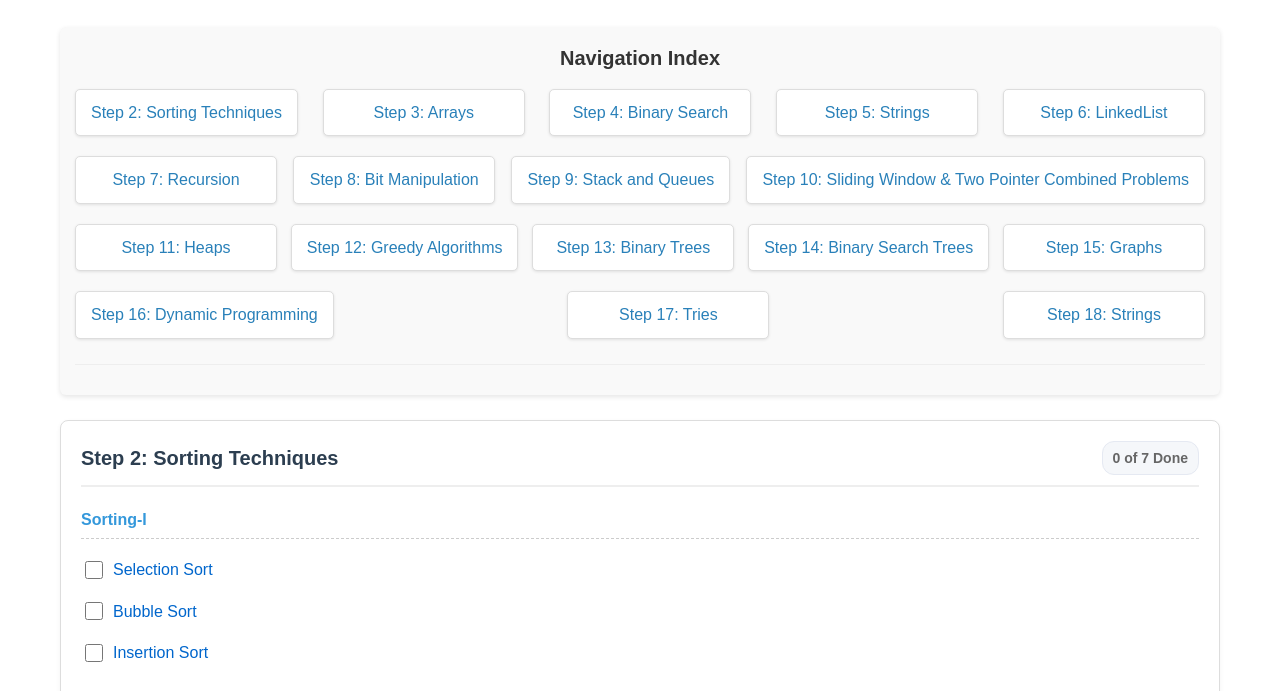
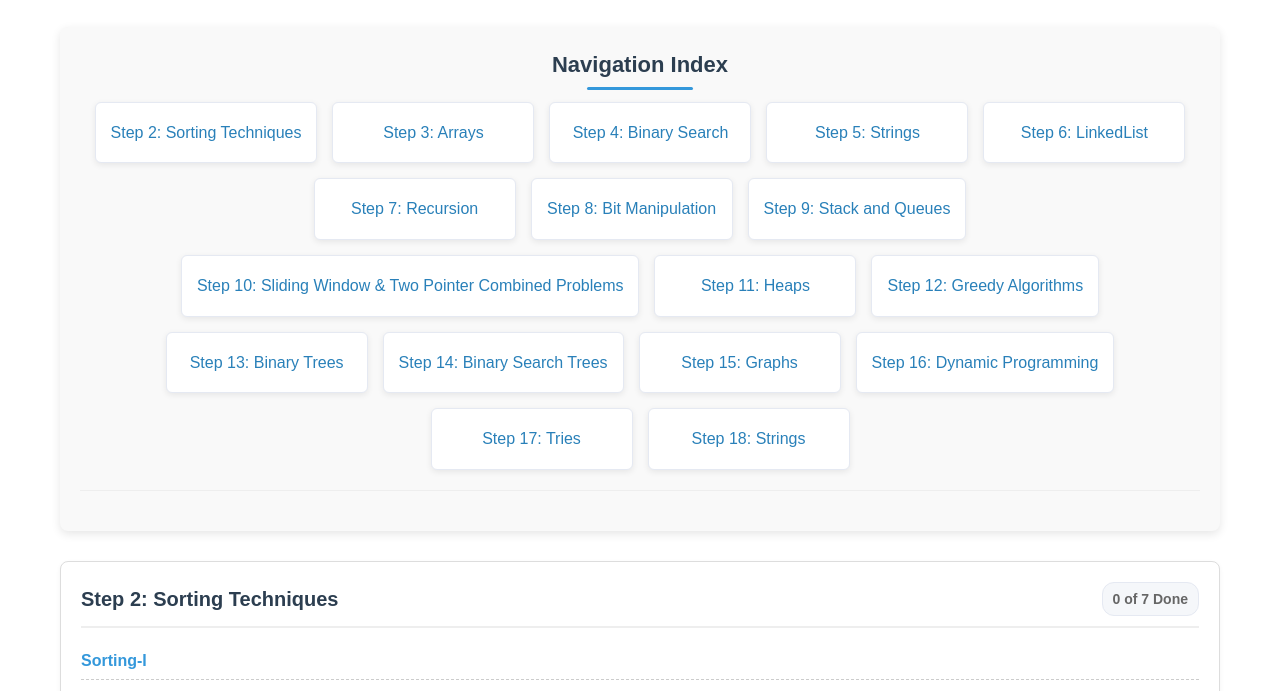
Before and after one commit to dotbillu/driverhbai, a plain HTML site: page index.html in a window 1280 px wide. Shown: the part 96-787 px from the top of the page. Drawn offline with Linux system fonts and the light colour scheme.

Commit message:
Update index.html

```diff
--- a/index.html
+++ b/index.html
@@ -8,9 +8,9 @@
        body {
     font-family: Arial, sans-serif;
     line-height: 1.6;
-    max-width: 100%; /* Changed from 900px to 100% */
+    max-width: 100%;
     margin: 0 auto;
-    padding: 20px 40px; /* Added horizontal padding */
+    padding: 20px 40px;
     color: #333;
 }
 .step {
@@ -103,43 +103,65 @@ h1 {
     color: #2c3e50;
     margin-bottom: 30px;
 }
-/* Navigation Index Box Style */
+
+/* Improved Navigation Index Box Style */
 .navigation-index {
     background-color: #f9f9f9;
-    padding: 15px;
-    border-radius: 6px;
-    margin-bottom: 25px;
-    box-shadow: 0 2px 5px rgba(0,0,0,0.1);
+    padding: 20px;
+    border-radius: 8px;
+    margin-bottom: 30px;
+    box-shadow: 0 3px 10px rgba(0,0,0,0.1);
+    text-align: center;
 }
+
 .navigation-index h2 {
     margin-top: 0;
-    margin-bottom: 15px;
-    font-size: 20px;
-    color: #333;
+    margin-bottom: 20px;
+    font-size: 22px;
+    color: #2c3e50;
     text-align: center;
+    position: relative;
+    display: inline-block;
 }
+
+.navigation-index h2:after {
+    content: "";
+    position: absolute;
+    width: 60%;
+    height: 3px;
+    background-color: #3498db;
+    bottom: -8px;
+    left: 20%;
+    border-radius: 2px;
+}
+
 .step-box-container {
     display: flex;
     flex-wrap: wrap;
-    gap: 10px;
+    gap: 15px;
     justify-content: center;
+    margin: 0 auto;
+    max-width: 1200px;
 }
+
 .step-box {
     background-color: #fff;
-    border: 1px solid #ddd;
-    border-radius: 5px;
-    padding: 10px 15px;
-    box-shadow: 0 1px 3px rgba(0,0,0,0.1);
-    transition: all 0.2s ease;
+    border-radius: 6px;
+    padding: 12px 15px;
+    min-width: 170px;
     text-align: center;
-    min-width: 170px;
-    margin-bottom: 10px;
+    box-shadow: 0 2px 6px rgba(0,0,0,0.08);
+    transition: all 0.3s ease;
+    border: 1px solid #e5e9f2;
+    transform: translateY(0);
 }
+
 .step-box:hover {
-    transform: translateY(-2px);
-    box-shadow: 0 3px 5px rgba(0,0,0,0.15);
-    background-color: #f0f7ff;
+    transform: translateY(-5px);
+    box-shadow: 0 8px 15px rgba(0,0,0,0.1);
+    border-color: #3498db;
 }
+
 .step-box a {
     text-decoration: none;
     color: #2980b9;
@@ -147,9 +169,16 @@ h1 {
     display: block;
     width: 100%;
     height: 100%;
+    padding: 5px 0;
+    transition: color 0.3s ease;
 }
+
+.step-box:hover a {
+    color: #1a5889;
+}
+
 hr {
-    margin: 15px 0;
+    margin: 20px 0;
     border: 0;
     border-top: 1px solid #eee;
 }
@@ -162,11 +191,11 @@ hr {
 /* Media query for different zoom levels */
 @media screen and (min-width: 1200px) {
     body {
-        padding: 20px 60px; /* More padding on larger screens */
+        padding: 20px 60px;
     }
 
     .step-box-container {
-        justify-content: space-between;
+        justify-content: center;
     }
 }
 
@@ -188,7 +217,11 @@ hr {
     }
 
     .step-box {
-        min-width: 140px;
+        min-width: 150px;
+    }
+
+    .navigation-index {
+        padding: 15px;
     }
 }
     </style>
```
